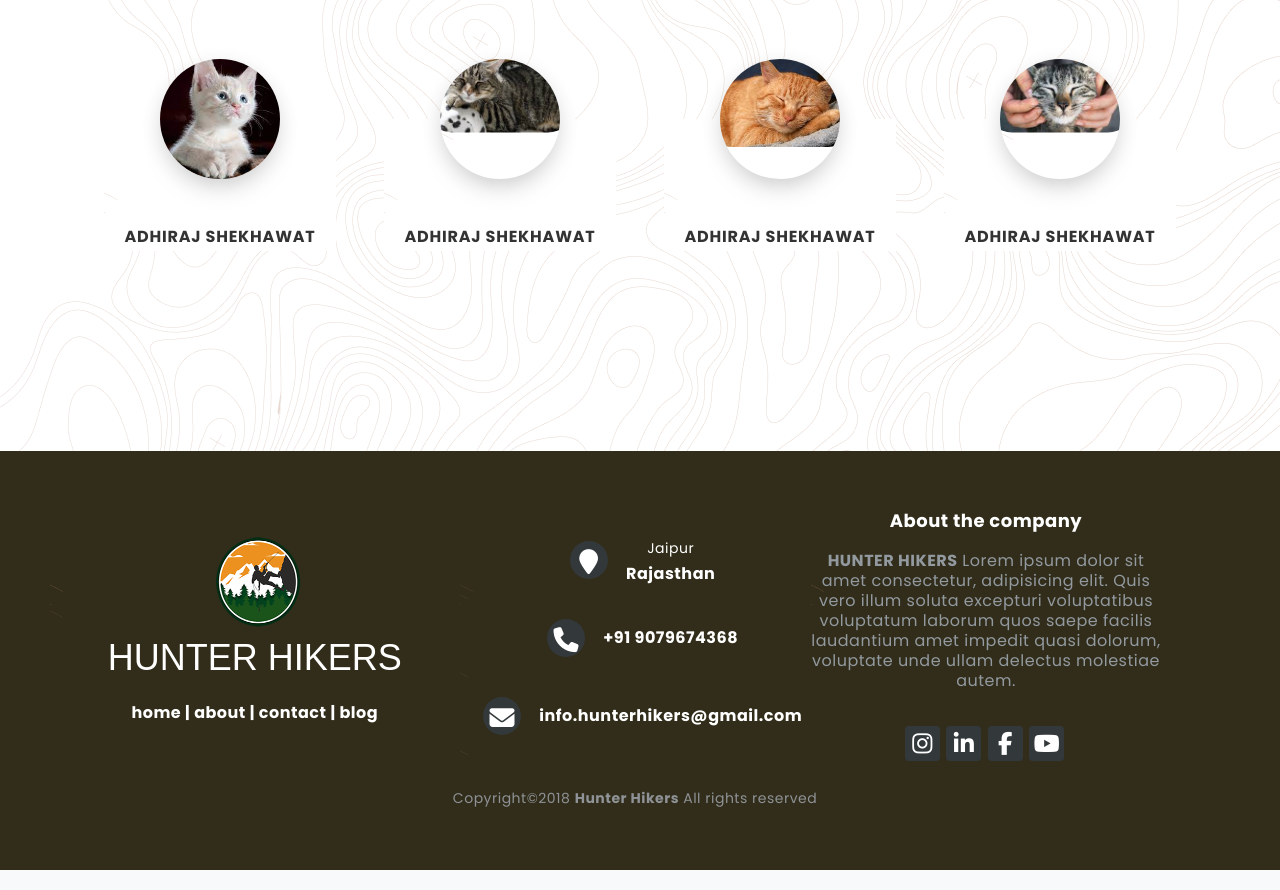
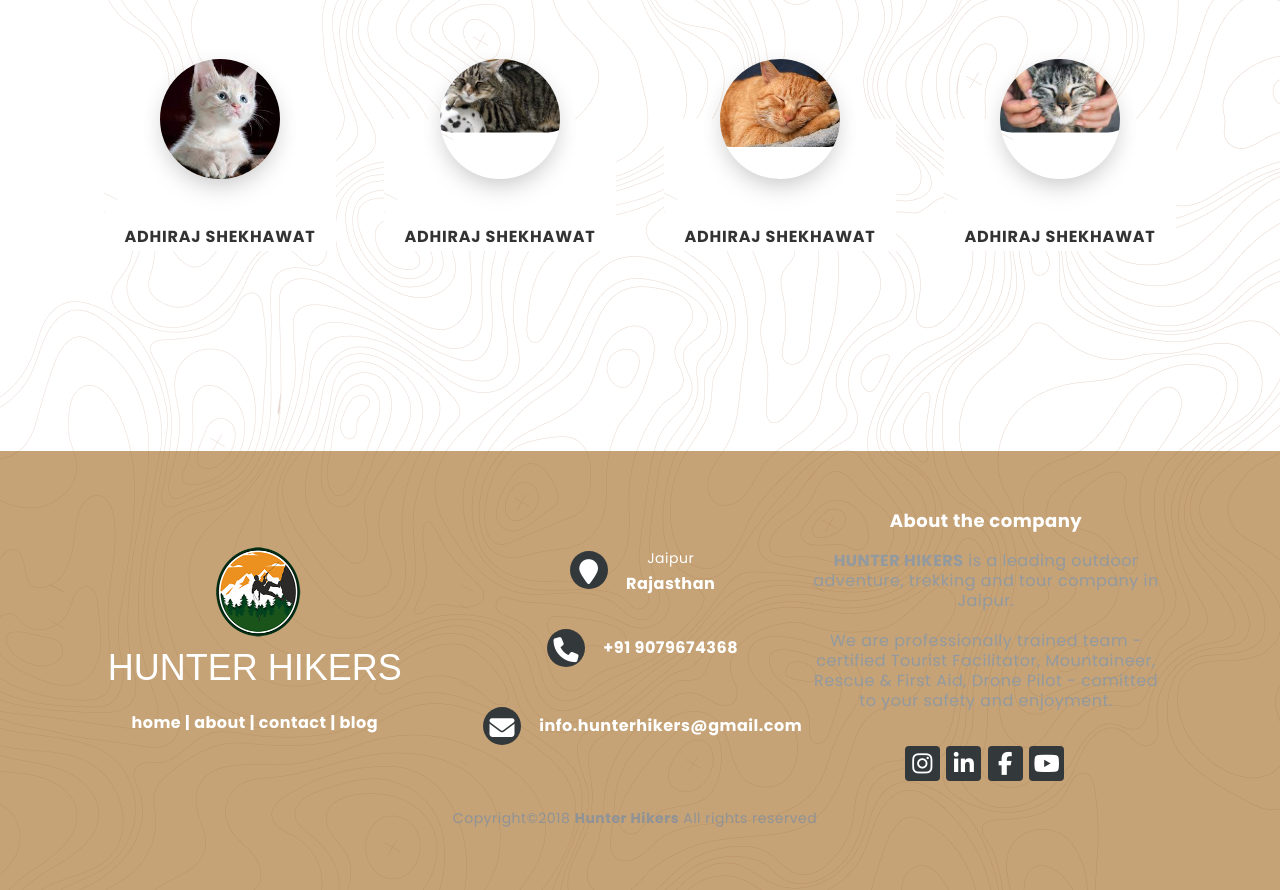
Before and after one commit to vinii-13/Webdev_1, a PHP site: page / in a window 1280 px wide. Shown: the part 4257-5147 px from the top of the page. Run offline with PHP 8.4, Linux system fonts and the light colour scheme; some libraries are stand-ins or nearby versions.

Commit message:
final changes

```diff
--- a/index.html
+++ b/index.html
@@ -320,10 +320,8 @@
             <div class="footer-right">
                 <p class="footer-company-about">
                     <span>About the company</span>
-                    <strong>HUNTER HIKERS</strong> Lorem ipsum dolor sit amet consectetur, adipisicing elit. Quis vero illum
-                    soluta excepturi
-                    voluptatibus voluptatum laborum quos saepe facilis laudantium amet impedit quasi dolorum, voluptate unde
-                    ullam delectus molestiae autem.
+                    <strong>HUNTER HIKERS</strong> is a leading outdoor adventure, trekking and tour company in Jaipur.<br><br>
+                    We are professionally trained team - certified Tourist Facilitator, Mountaineer, Rescue & First Aid, Drone Pilot - comitted to your safety and enjoyment.
                 </p>
                 <div class="footer-icons">
                     <a href="https://www.instagram.com/hunterhikers/?hl=en"><i class="fa fa-instagram"></i></a>
--- a/style.css
+++ b/style.css
@@ -765,7 +765,7 @@ footer {
   box-sizing: border-box;
   padding: 50px 100px;
   margin: 0;
-  background: rgba(49, 45, 26, 1);
+  background: rgba(157, 100, 26, 0.593);
   display: flex;
   justify-content: space-between;
   flex-wrap: wrap;
```
